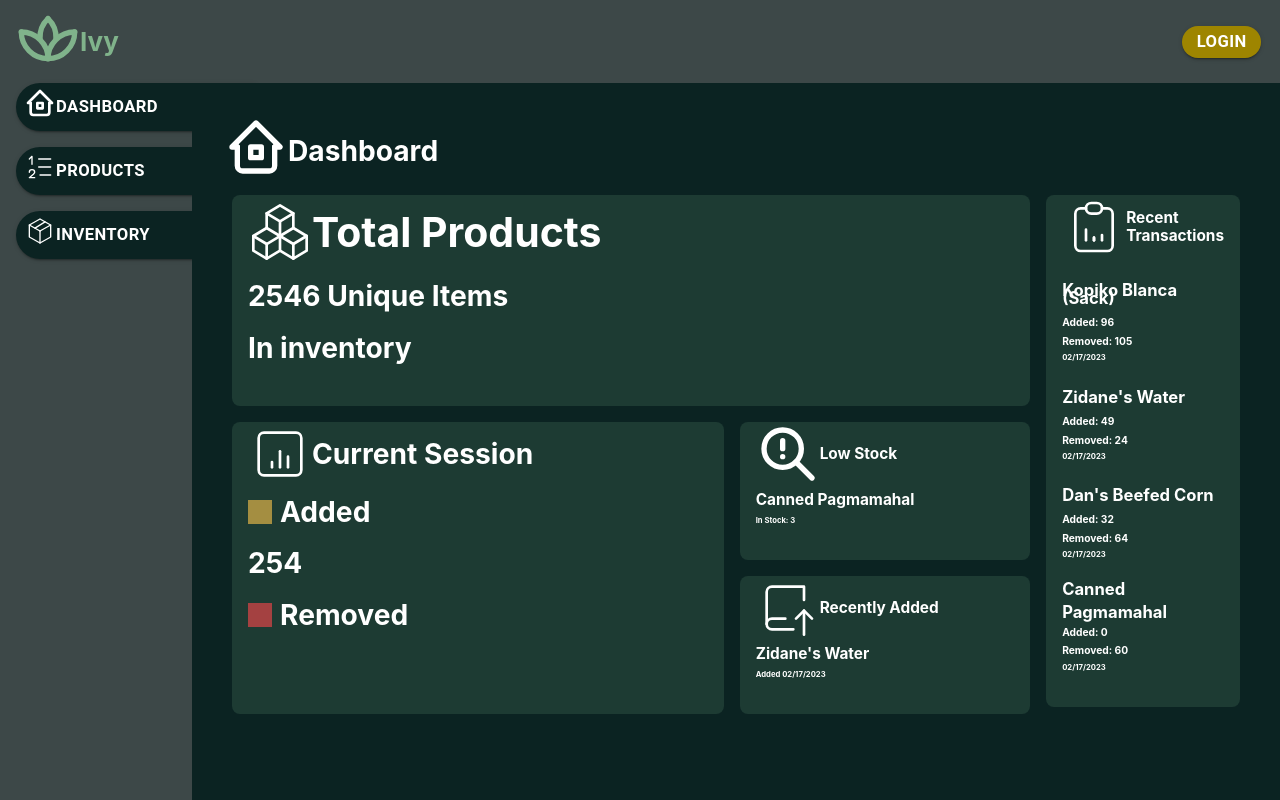
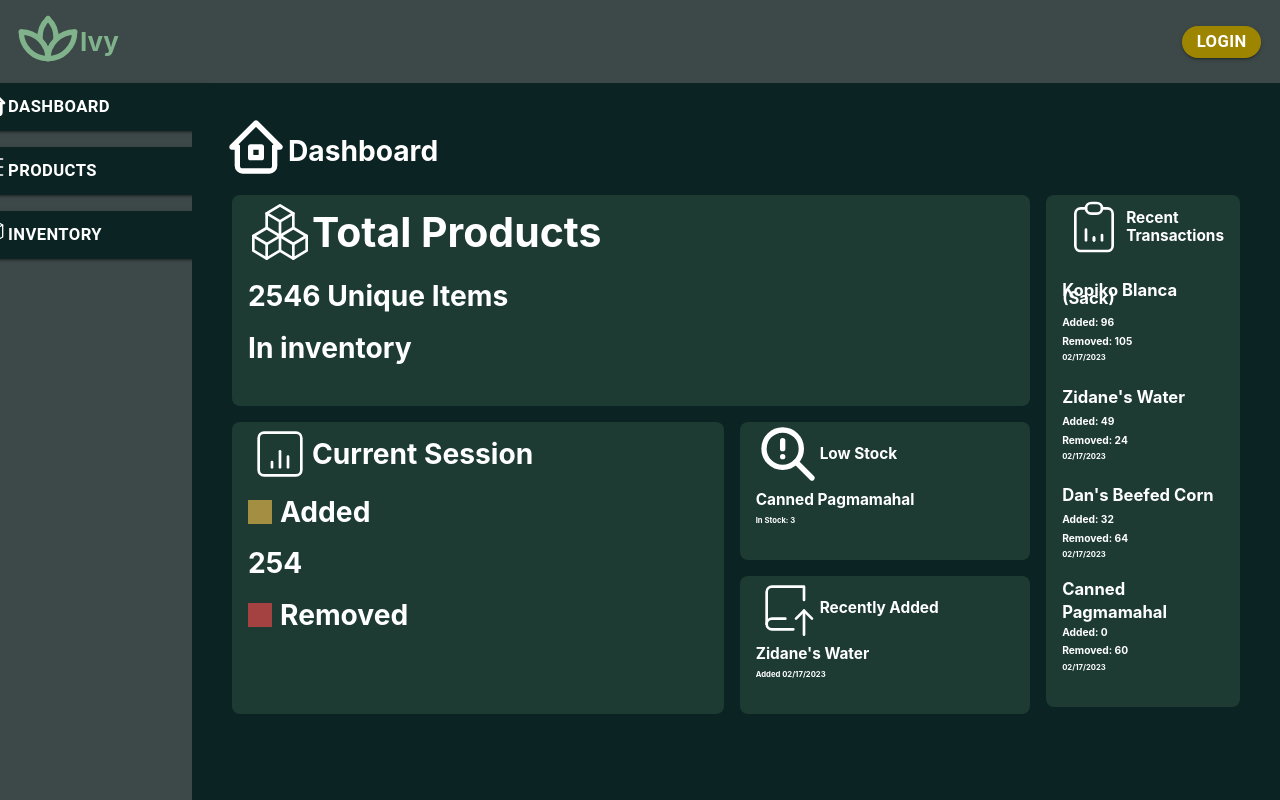
Before and after one commit to lemeow125/Ivy-Frontend, a React (Create React App) app: page / in a window 1280 px wide. Built offline with nearby package versions, Linux system fonts and the light colour scheme.

Commit message:
Optimized sidebar styling

```diff
--- a/src/components/Sidebar/Sidebar.tsx
+++ b/src/components/Sidebar/Sidebar.tsx
@@ -20,18 +20,29 @@ export default function Sidebar() {
   const logged_in = useSelector((state: state) => state.logged_in.value);
   if (!logged_in) {
     return (
-      <div style={styles.sidebar_wrapper}>
+      <div style={styles.sidebar_container}>
+        <div
+          style={{
+            display: "flex",
+            flexDirection: "row",
+            justifyContent: "flex-end",
+          }}
+        >
           <div
             style={{
               position: "relative",
               display: "flex",
               flexDirection: "column",
+              justifyContent: "flex-start",
             }}
           >
             <SidebarButton onClick={() => navigate("/")} name="Dashboard">
               <HomeIcon size={4} color="white" />
             </SidebarButton>
-          <SidebarButton onClick={() => navigate("/Products")} name="Products">
+            <SidebarButton
+              onClick={() => navigate("/Products")}
+              name="Products"
+            >
               <ProductsIcon size={4} color="white" />
             </SidebarButton>
             <SidebarButton
@@ -40,6 +51,7 @@ export default function Sidebar() {
             >
               <InventoryIcon size={4} color="white" />
             </SidebarButton>
+          </div>
         </div>
       </div>
     );
--- a/src/styles.tsx
+++ b/src/styles.tsx
@@ -139,14 +139,13 @@ const styles: { [key: string]: React.CSSProperties } = {
     display: "flex",
     flexDirection: "column",
   },
-  sidebar_wrapper: {
-    display: "flex",
-    flexDirection: "column",
+  sidebar_container: {
     height: "100vh",
     width: "100%",
     paddingLeft: "2vh",
     backgroundColor: "#3d4848",
   },
+  sidebar_wrapper: {},
 };
 
 export default styles;
```
Lines whose indentation alone changed are shown as unchanged.
